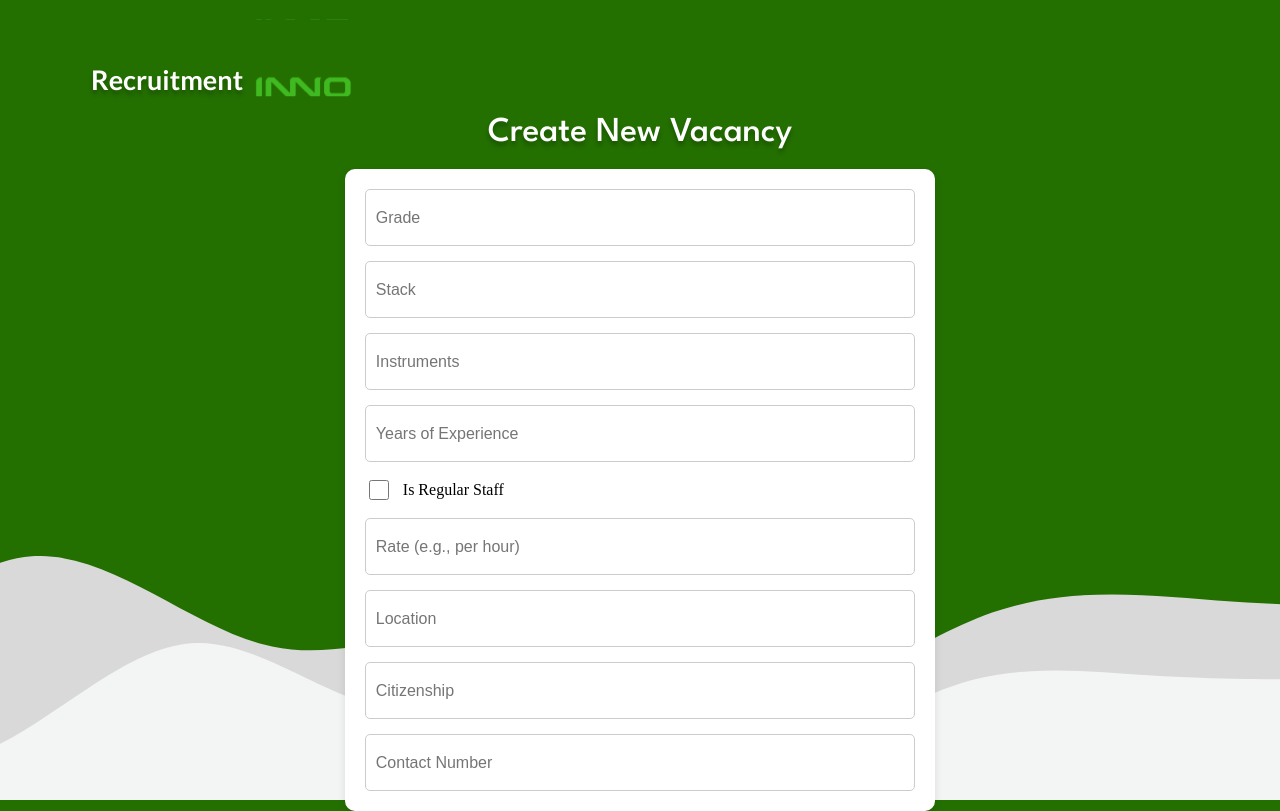
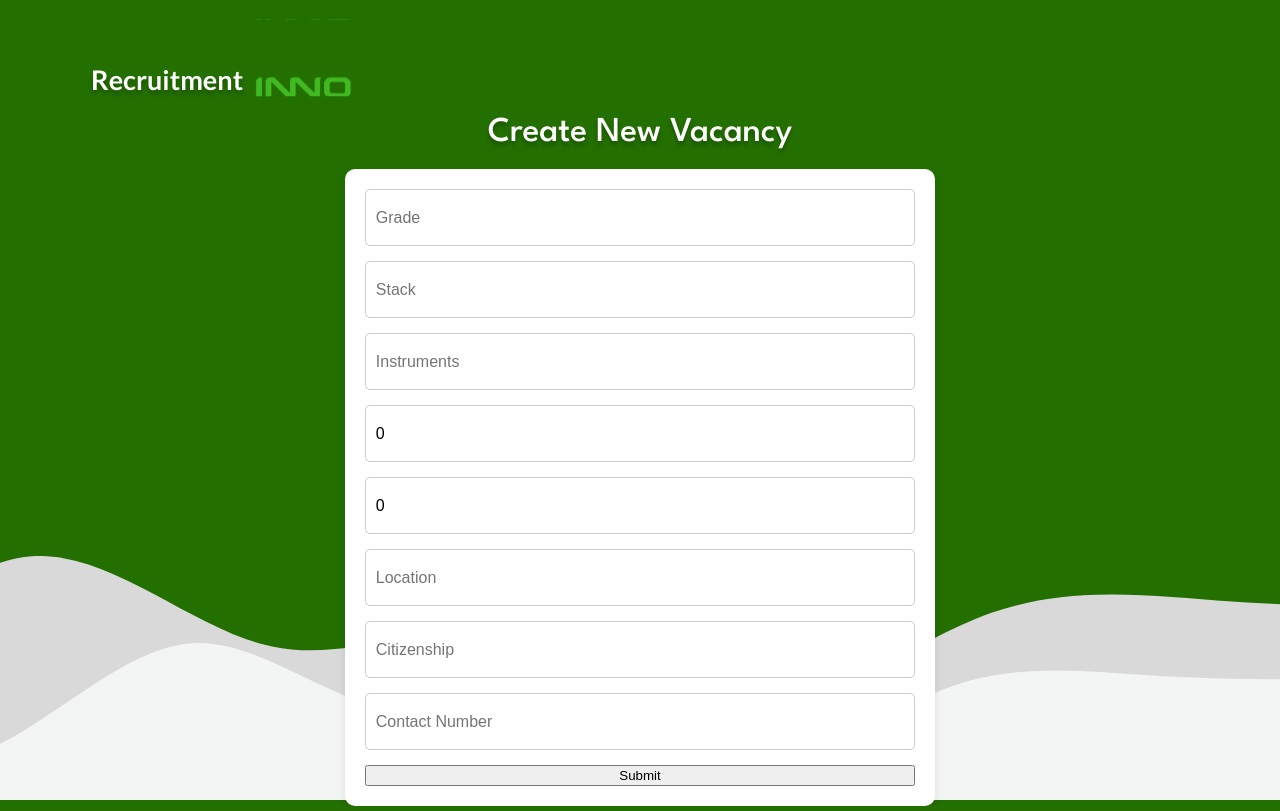
Before and after one commit to AzaliaAlisheva/RecruitmentInno, a Vue app in the folder client/: page /createVac in a window 1280 px wide. Built offline with nearby package versions, Linux system fonts and the light colour scheme.

Commit message:
add: creation of new vacancy

```diff
--- a/client/src/views/CreateNewV.vue
+++ b/client/src/views/CreateNewV.vue
@@ -2,33 +2,105 @@
     <h2>Create New Vacancy</h2>
     <div class="outer-container">
         <div class="container">
-    <div class="input">
-        <input type="text" placeholder="Grade" id="grade">
-        <input type="text" placeholder="Stack" id="stack">
-        <input type="text" placeholder="Instruments" id="instruments">
-        <input type="number" placeholder="Years of Experience" id="experience" min="0" step="1">
-        <div class="reg">
-            <input type="checkbox" id="is_regular_staff">
-            <label for="is_regular_staff">Is Regular Staff</label>
+            <div class="input">
+                <input type="text" placeholder="Grade" v-model="vacancy.grade">
+                <input type="text" placeholder="Stack" v-model="vacancy.stack">
+                <input type="text" placeholder="Instruments" v-model="vacancy.instruments">
+                <input type="number" placeholder="Years of Experience" v-model="vacancy.experience" min="0" step="1">
+                <!-- <div class="reg"> -->
+                <!-- <input type="checkbox" v-model="vacancy.is_regular_staff" id="is_regular_staff"> -->
+                <!-- <label for="is_regular_staff">Is Regular Staff</label> -->
+                <!-- </div> -->
+                <input type="number" placeholder="Rate (e.g., per hour)" v-model="vacancy.rate" min="0" step="any">
+                <input type="text" placeholder="Location" v-model="vacancy.location">
+                <input type="text" placeholder="Citizenship" v-model="vacancy.citizenship">
+                <input type="tel" placeholder="Contact Number" v-model="vacancy.contact">
+                <button @click="createVacancy">Submit</button>
+            </div>
         </div>
-        <input type="number" placeholder="Rate (e.g., per hour)" id="rate" min="0" step="any">
-        <!-- <input type="date" placeholder="Date" id="date"> -->
-        <input type="text" placeholder="Location" id="location">
-        <input type="text" placeholder="Citizenship" id="citizenship">
-        <input type="tel" placeholder="Contact Number" id="contact">
     </div>
-</div>
-    </div>
+</template>
 
+<script lang="ts">
+import axios from 'axios';
+import { defineComponent } from 'vue';
 
+interface Vacancy {
+    id: number;
+    date: Date;
+    grade: string;
+    stack: string;
+    instruments: string;
+    experience: number;
+    is_regular_staff: string;
+    is_urgent: boolean;
+    type: boolean;
+    rate: number;
+    location: string;
+    citizenship: string;
+    contact: string;
+}
 
-</template>
+export default defineComponent({
+    name: 'CreateNewView',
+    data() {
+        return {
+            vacancy: {
+                id: localStorage.currid++,
+                date: new Date(),
+                grade: '',
+                stack: '',
+                instruments: '',
+                experience: 0,
+                type: false,
+                is_regular_staff: "false",
+                is_urgent: false,
+                rate: 0,
+                location: '',
+                citizenship: '',
+                contact: '',
+            } as Vacancy,
+        };
+    },
+    methods: {
+        async createVacancy() {
+            try {
+                const response = await axios.post('main/vacancies/', {
+                    "chat_id": this.vacancy.id,
+                    "date": this.vacancy.date,
+                    "grade": this.vacancy.grade,
+                    "stack": this.vacancy.stack,
+                    "instruments": this.vacancy.instruments,
+                    "experience": this.vacancy.experience,
+                    "is_regular_staff": this.vacancy.is_regular_staff,
+                    "is_urgent": this.vacancy.is_urgent,
+                    "type": this.vacancy.type,
+                    "rate": this.vacancy.rate,
+                    "location": this.vacancy.location,
+                    "citizenship": this.vacancy.citizenship,
+                    "contact": this.vacancy.contact,
+                });
+                console.log('Vacancy created successfully:', response.data);
+                alert('Vacancy created successfully:');
+            } catch (error) {
+                if (axios.isAxiosError(error) && error.response) {
+                    console.error('Error creating vacancy:', error.response.data, this.vacancy);
+                } else {
+                    console.error('Unknown error:', error);
+                }
+            }
+        },
+    },
+});
+</script>
+
 <style scoped>
 .outer-container {
     display: flex;
     justify-content: center;
     align-items: center;
-    width: 100vw; /* Full viewport width */
+    width: 100vw;
+    /* Full viewport width */
 }
 
 .input {
@@ -52,7 +124,8 @@ input[type="tel"] {
     border: 1px solid #ccc;
     border-radius: 5px;
 }
-.reg{
+
+.reg {
     display: flex;
     gap: 2%;
     align-items: center;
@@ -62,5 +135,4 @@ input[type="checkbox"] {
     width: 20px;
     height: 20px;
 }
-
 </style>
--- a/client/src/views/HomeView.vue
+++ b/client/src/views/HomeView.vue
@@ -10,7 +10,7 @@
     </div>
     </RouterLink> -->
 
-    <p class="title" style="color: white;">Vacancies</p>
+    <!-- <p class="title" style="color: white;">Vacancies</p> -->
     <div class="tables">
 
 
@@ -25,12 +25,7 @@
             <p>New Vacancies</p>
           </div>
         </div>
-      <VacancyBox
-        v-for="vacancy in latestVacancies"
-        :key="vacancy.id"
-        :vacancy="vacancy"
-        class="column is-4"
-      />
+        <VacancyBox v-for="vacancy in latestVacancies" :key="vacancy.id" :vacancy="vacancy" class="column is-4" />
       </div>
 
 
@@ -38,12 +33,8 @@
         <div class="vacInPr_header">
           <p>Vacancies in processing</p>
         </div>
-      <VacancyInPrBox
-        v-for="vacancy in VacanciesInProcessing"
-        :key="vacancy.id"
-        :vacancy="vacancy"
-        class="column is-4"
-      />
+        <VacancyInPrBox v-for="vacancy in VacanciesInProcessing" :key="vacancy.id" :vacancy="vacancy"
+          class="column is-4" />
       </div>
     </div>
 
@@ -86,6 +77,7 @@ export default defineComponent({
     }
   },
   mounted() {
+    localStorage.currid = 0;
     this.getLatestVacancies();
     // this.getVacanciesInPr();
     document.title = 'Home | Vacancies';
@@ -96,7 +88,8 @@ export default defineComponent({
         const response = await axios.get('main/vacancies/');
         // this.latestVacancies = response.data as Vacancy[];
         for (const vac of response.data as Vacancy[]) {
-          if (vac.mark==-1){
+          localStorage.currid = vac.id;
+          if (vac.mark == -1) {
             this.latestVacancies.push(vac as Vacancy);
           } else {
             this.VacanciesInProcessing.push(vac as Vacancy);
@@ -119,18 +112,20 @@ export default defineComponent({
 </script>
 
 <style scoped>
-.head{
+.head {
   display: flex;
   flex-direction: row-reverse;
   gap: 5%;
 }
-.vacancies{
+
+.vacancies {
   display: flex;
   display: flex;
   flex-direction: column;
   align-items: center;
 }
-.title{
+
+.title {
   padding-top: 0px;
 
   font-family: League Spartan;
@@ -139,7 +134,8 @@ export default defineComponent({
 
   text-shadow: 0px 4px 4px rgba(0, 0, 0, 0.25);
 }
-.tables{
+
+.tables {
   display: flex;
   flex-direction: row;
   margin: 0px 30px;
@@ -148,7 +144,8 @@ export default defineComponent({
   position: relative;
   z-index: 1;
 }
-.vac{
+
+.vac {
   padding-top: 31px;
   width: 50%;
   height: 495px;
@@ -158,9 +155,10 @@ export default defineComponent({
   overflow-y: scroll;
   border-radius: 3px;
   margin-left: 120px;
-  box-shadow: 0px 4px 4px 0px rgba(0, 0, 0, 0.25);
+  /* box-shadow: 0px 4px 4px 0px rgba(0, 0, 0, 0.25); */
 }
-.vac_header{
+
+.vac_header {
   color: rgb(255, 255, 255);
   font-family: 'League Spartan';
   font-size: 22px;
@@ -168,31 +166,33 @@ export default defineComponent({
   line-height: 30px;
   border-radius: 3px;
   background: rgb(73, 73, 73);
-  width: 512px;
+  width: 300px;
   height: 30px;
   display: flex;
   justify-content: center;
   align-items: center;
   margin-bottom: 30px;
 }
+
 .vacInPr_header {
   color: rgb(255, 255, 255);
   font-family: 'League Spartan';
   font-size: 22px;
   font-weight: 400;
-  line-height: 30px; /* Должен быть равен высоте для вертикального центрирования текста */
+  line-height: 30px;
+  /* Должен быть равен высоте для вертикального центрирования текста */
   border-radius: 3px;
   background: rgb(73, 73, 73);
-  width: 412px;
+  width: 300px;
   height: 30px;
   display: flex;
   justify-content: center;
   align-items: center;
-
   margin: 30px;
 }
-.vacInPr{
-  box-shadow: 0px 4px 4px 0px rgba(0, 0, 0, 0.25);
+
+.vacInPr {
+  /* box-shadow: 0px 4px 4px 0px rgba(0, 0, 0, 0.25); */
   width: 50%;
   height: 520px;
   display: flex;
@@ -205,53 +205,60 @@ export default defineComponent({
 }
 
 
-@media(width: 1024px){
+@media(width: 1024px) {
 
-.title{
+  .title {
     font-size: 28px;
   }
-.vac{
+
+  .vac {
     height: 324px;
     margin-left: 30px;
   }
-.vac_header{
+
+  .vac_header {
     width: 350px;
     height: 30px;
     font-size: 18px;
   }
-.vacInPr{
+
+  .vacInPr {
     height: 355px;
     margin-left: 60px;
     margin-right: 0;
   }
-.vacInPr_header{
+
+  .vacInPr_header {
     width: 350px;
   }
 }
 
-@media(width: 1280px){
-  .vac{
+@media(width: 1280px) {
+  .vac {
     margin-left: 30px;
   }
-  .vacInPr{
+
+  .vacInPr {
     margin-left: 30px;
     margin-right: 0;
   }
-.vacInPr_header{
+
+  .vacInPr_header {
     width: 380px;
   }
 }
 
 
-@media(min-width: 2560px){
+@media(min-width: 2560px) {
 
-.title{
+  .title {
     font-family: League Spartan;
     font-weight: 500;
     line-height: 37px;
     font-size: 73px;
   }
-.vac{
+
+  .vac {
     height: 870px;
     display: flex;
     flex-direction: column;
@@ -261,27 +268,31 @@ export default defineComponent({
     padding-bottom: 31px;
     border-radius: 3px;
   }
-.vac_header{
+
+  .vac_header {
     width: 980px;
     height: 50px;
     font-size: 40px;
   }
-.vacInPr{
+
+  .vacInPr {
     height: 930px;
     margin-left: 60px;
     margin-right: 0;
   }
-.vacInPr_header{
+
+  .vacInPr_header {
 
     width: 800px;
     height: 50px;
     font-size: 40px;
   }
 }
-@media(width: 3840px){
+
+@media(width: 3840px) {
 
 
-.vac{
+  .vac {
     height: 1182px;
     display: flex;
     flex-direction: column;
@@ -292,15 +303,18 @@ export default defineComponent({
     padding-bottom: 31px;
     border-radius: 3px;
   }
-.vac_header{
+
+  .vac_header {
     width: 1405px;
     height: 80px;
     font-size: 60px;
   }
-.vacInPr{
+
+  .vacInPr {
     height: 1250px;
   }
-.vacInPr_header{
+
+  .vacInPr_header {
     width: 980px;
     height: 80px;
     font-size: 59px;
```
Also changed, not shown: client/src/views/HomeP.vue (+18 -18 lines), 1 other file (tests, documents, lock files or other folders). Lines whose indentation alone changed are shown as unchanged.
